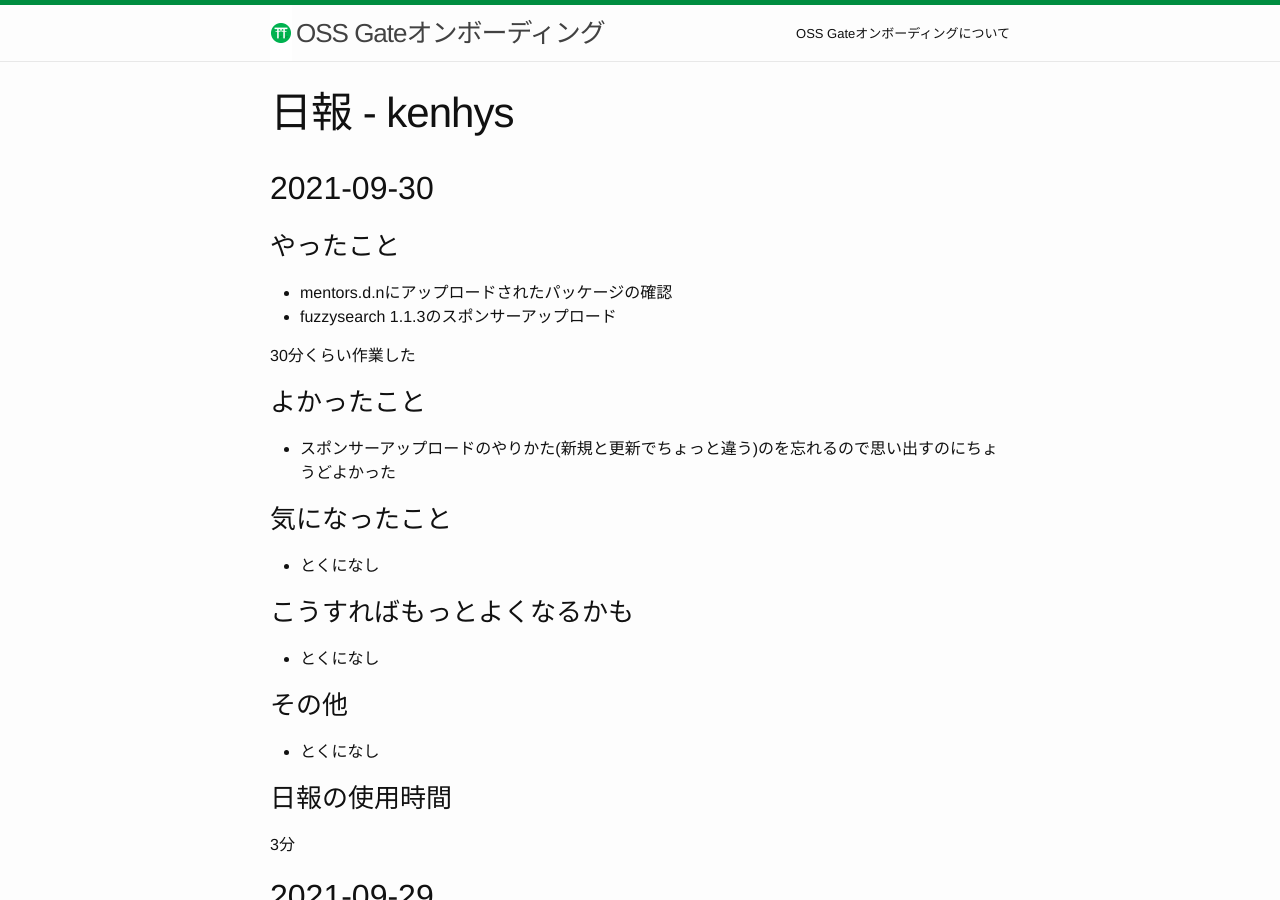
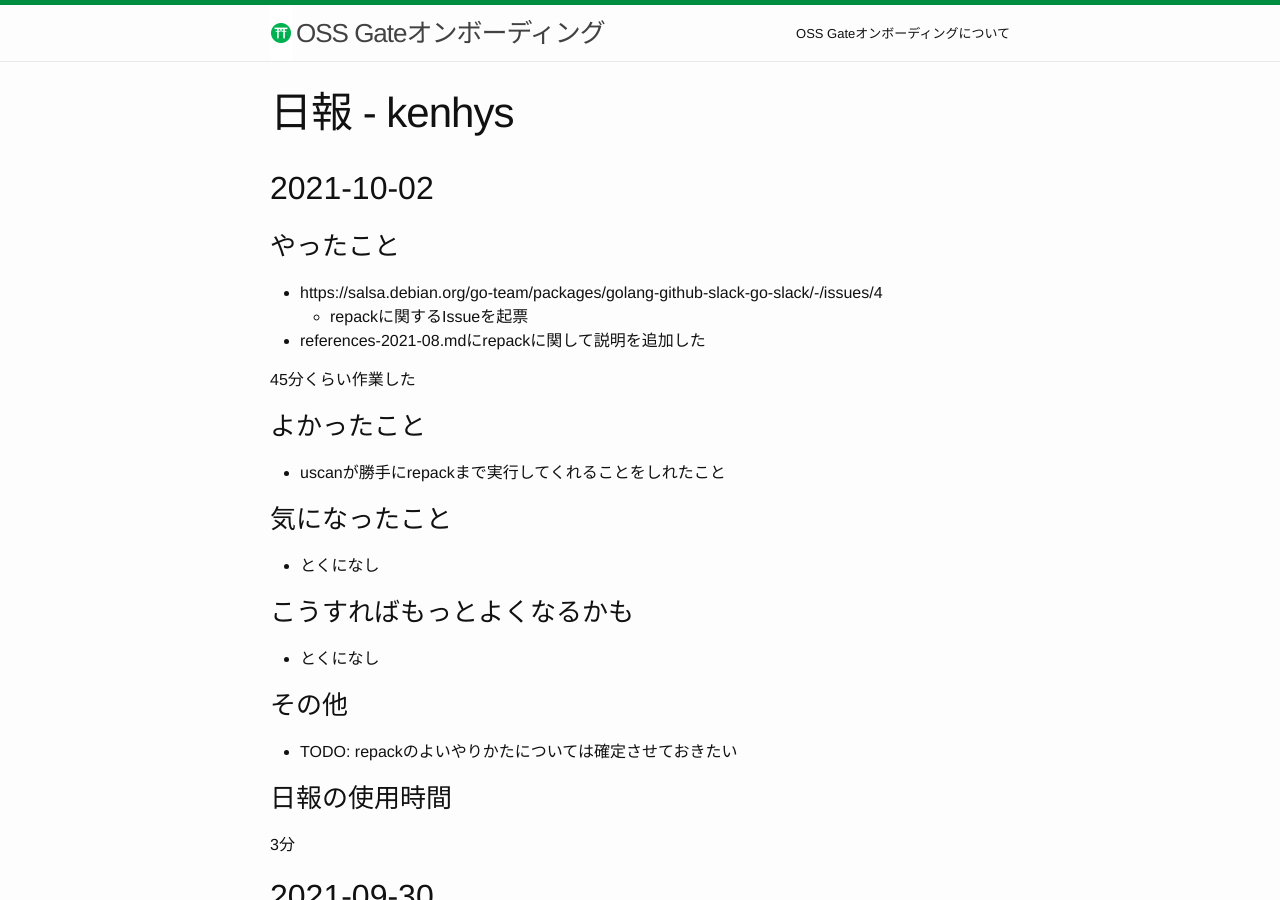
Before and after one commit to oss-gate/on-boarding, a Jekyll site: the page built from proposals/2021-08/kenhys-maintain-debian-packages/daily-report-kenhys.md, in a window 1280 px wide and 900 px high. Built offline with Jekyll 4.4.1, drawn with Linux system fonts in a browser that asks for light colours; Markdown is read by kramdown in place of the engine named in the settings; comment, search, counter and statistics services are not loaded.

Commit message:
2021-08: add 10/2 activity

```diff
--- a/proposals/2021-08/kenhys-maintain-debian-packages/daily-report-kenhys.md
+++ b/proposals/2021-08/kenhys-maintain-debian-packages/daily-report-kenhys.md
@@ -7,6 +7,35 @@ title: 日報 - kenhys
 
 <!-- 新しい日付を上に書く。つまり、追記するときは上に追記する。 -->
 
+## 2021-10-02
+
+### やったこと
+
+* https://salsa.debian.org/go-team/packages/golang-github-slack-go-slack/-/issues/4
+  * repackに関するIssueを起票
+* references-2021-08.mdにrepackに関して説明を追加した
+
+45分くらい作業した
+
+### よかったこと
+
+* uscanが勝手にrepackまで実行してくれることをしれたこと
+
+### 気になったこと
+
+* とくになし
+
+### こうすればもっとよくなるかも
+
+* とくになし
+
+### その他
+
+* TODO: repackのよいやりかたについては確定させておきたい
+
+### 日報の使用時間
+
+3分
 
 ## 2021-09-30
 
```
